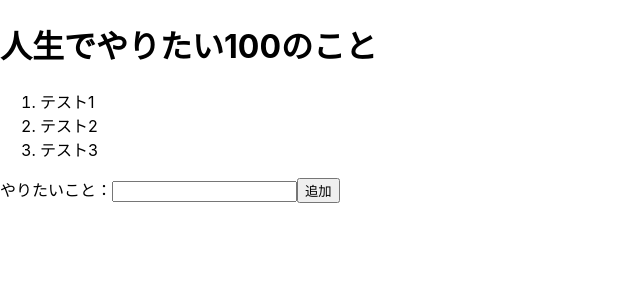
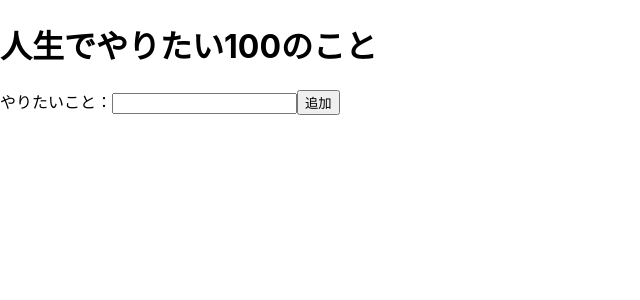
Before and after one commit to Haru0101/life100, a Next.js app: page / in a window 1280 px wide. Shown: the top 300 px of the page, without its empty margins (0-640 px from the left). Built offline with nearby package versions, Linux system fonts and the light colour scheme.

Commit message:
fix: initialize useState

```diff
--- a/pages/index.tsx
+++ b/pages/index.tsx
@@ -2,11 +2,7 @@ import type { NextPage } from 'next'
 import { useState } from 'react';
 
 const Home: NextPage = () => {
-  const [items, setItems] = useState([
-    'テスト1',
-    'テスト2',
-    'テスト3',
-  ]);
+  const [items, setItems] = useState([]);
   const listItems = items.map((item, index) => {
     return <li key={index}>{item}</li>;
   });
```
